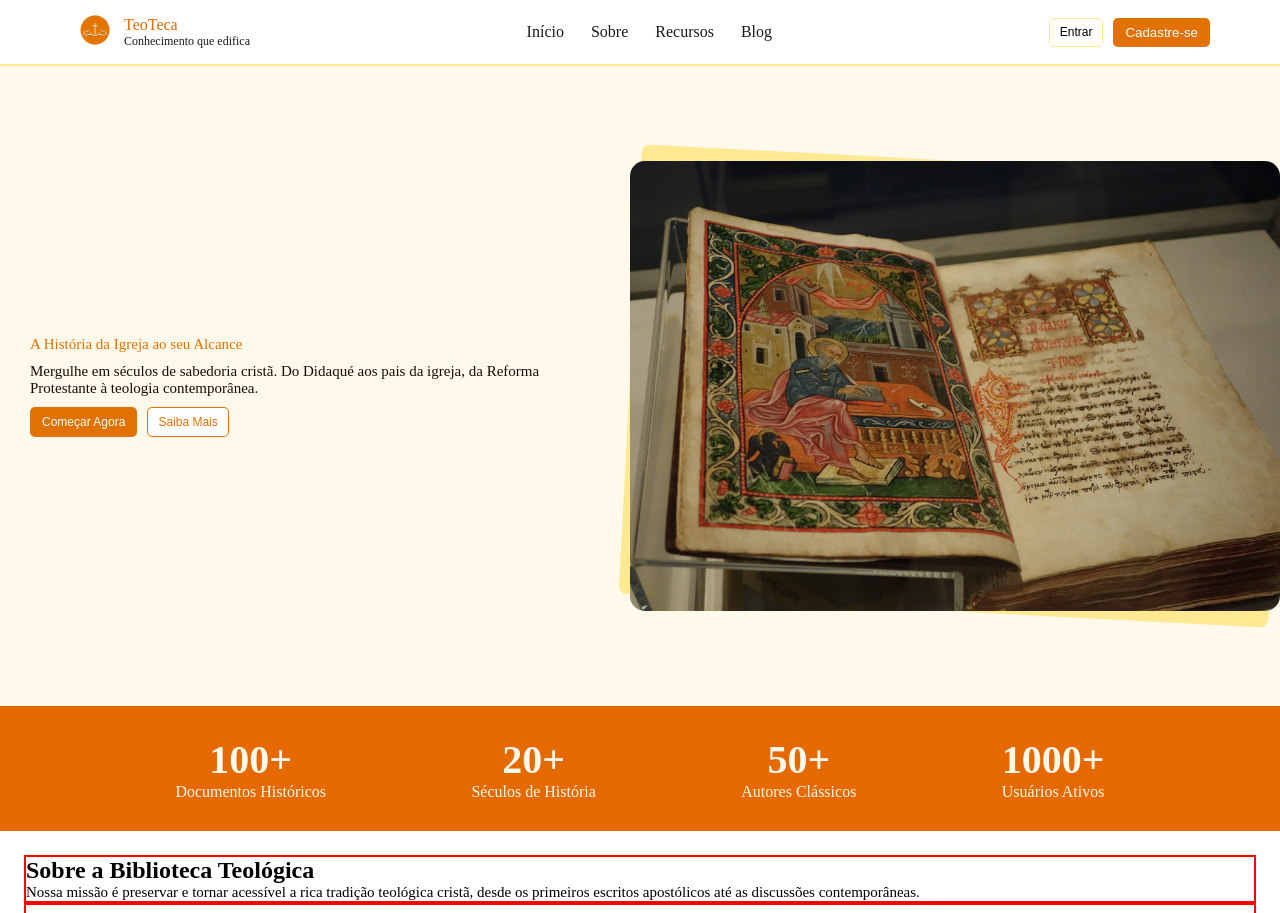
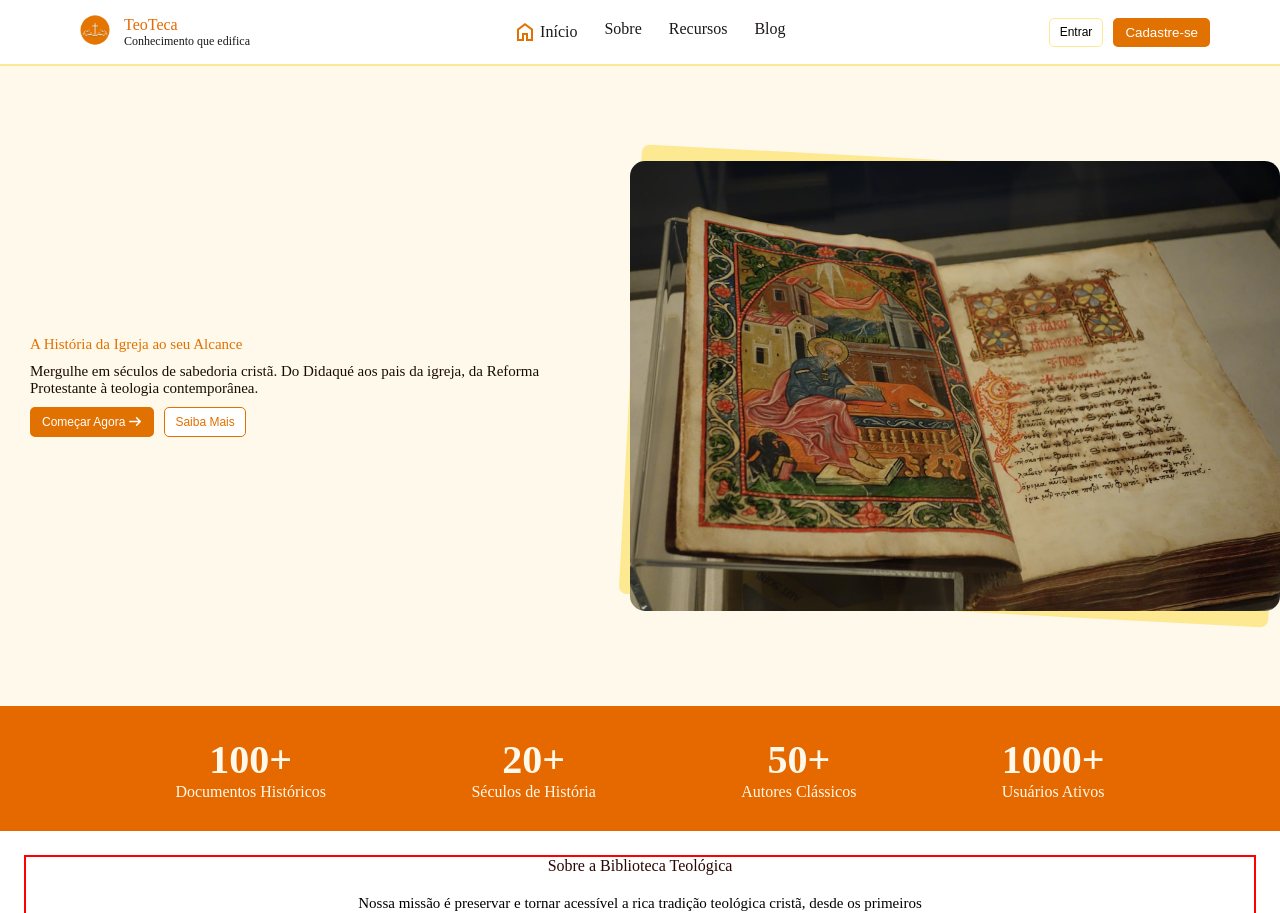
Before and after one commit to lluan-iada/TeoTeca, a plain HTML site: page index.html in a window 1280 px wide. Shown: the top 913 px of the page. Drawn offline with nearby package versions, Linux system fonts and the light colour scheme.

Commit message:
Adição do link do google fonts (para adição de itens e melhor estilização), ajuste das tags de imagem para span (linka diretamente com os icons)

```diff
--- a/index.html
+++ b/index.html
@@ -4,12 +4,17 @@
 <head>
     <meta charset="UTF-8">
     <meta name="viewport" content="width=device-width, initial-scale=1.0">
+    <link rel="stylesheet" href="https://cdnjs.cloudflare.com/ajax/libs/font-awesome/7.0.1/css/all.min.css"
+        integrity="sha512-2SwdPD6INVrV/lHTZbO2nodKhrnDdJK9/kg2XD1r9uGqPo1cUbujc+IYdlYdEErWNu69gVcYgdxlmVmzTWnetw=="
+        crossorigin="anonymous" referrerpolicy="no-referrer" />
+    <link href="https://fonts.googleapis.com/icon?family=Material+Symbols+Outlined" rel="stylesheet" />
     <title>TeoTeca</title>
     <link rel="icon" href="./src/img/Logo - FundoTrans.png">
     <link rel="stylesheet" href="./src/style/style.css">
 </head>
 
 <body>
+
     <header>
         <div class="header-logo">
             <a href="index.html"><img src="./src/img/Logo - FundoTrans.png" class="titulo"></a>
@@ -21,7 +26,9 @@
         <nav>
             <ul>
                 <li class="listagem">
-                    <a href="#inicio">Início</a>
+                    <a href="#inicio"><span class="material-symbols-outlined">
+                            home
+                        </span>Início</a>
                 </li>
                 <li>
                     <a href="#sobre">Sobre</a>
@@ -45,10 +52,12 @@
             <h2>A História da Igreja ao seu Alcance</h2>
             <p>
                 Mergulhe em séculos de sabedoria cristã. Do Didaqué aos pais da igreja,
-                    da Reforma Protestante à teologia contemporânea.
+                da Reforma <br>Protestante à teologia contemporânea.
             </p>
             <div class="main-botao">
-            <button>Começar Agora</button>
+                <button>
+                    Começar Agora
+                    <i class="fa-solid fa-arrow-right"></i></button>
                 <button>Saiba Mais</button>
             </div>
         </div>
@@ -78,24 +87,24 @@
     </section>
 
     <section id="sobre">
-        <div>
+        <div class="sobre-titulo">
             <h2>Sobre a Biblioteca Teológica</h2>
             <p>
                 Nossa missão é preservar e tornar acessível a rica tradição teológica cristã,
-                desde os primeiros escritos apostólicos até as discussões contemporâneas.
+                desde os primeiros <br>escritos apostólicos até as discussões contemporâneas.
             </p>
         </div>
         <div id="div_art">
             <article>
                 <img src="./src/img/Icon 1 - Recursos.png">
                 <h4>Coleção Completa</h4>
-                <p>Acesso a documentos fundamentais organizados cronologicamente,
+                <p>Acesso a documentos fundamentais organizados cronologicamente, <br>
                     desde o século I até os dias atuais.</p>
             </article>
             <article>
                 <img src="./src/img/Icon 2 - sobre.png">
                 <h4>Aprendizado Interativo</h4>
-                <p>Quiz e recursos educacionais para aprofundar seu conhecimento
+                <p>Quiz e recursos educacionais para aprofundar seu conhecimento <br>
                     sobre história da igreja e teologia.</p>
             </article>
         </div>
@@ -205,15 +214,15 @@
             <div>
                 <h4>Contato</h4>
                 <p>
-                    <img src="" alt="">
+                    <span class="material-symbols-outlined">mail</span>
                     <span>contato@bibliotecateologica.com</span>
                 </p>
                 <p>
-                    <img src="" alt="">
+                    <span class="material-symbols-outlined">add_call</span>
                     <span>+55 (11) 1234-5678</span>
                 </p>
                 <p>
-                    <img src="" alt="">
+                    <span class="material-symbols-outlined">location_on</span>
                     <span>São Paulo, SP</span>
                 </p>
 
```
Lines whose indentation alone changed are shown as unchanged.
